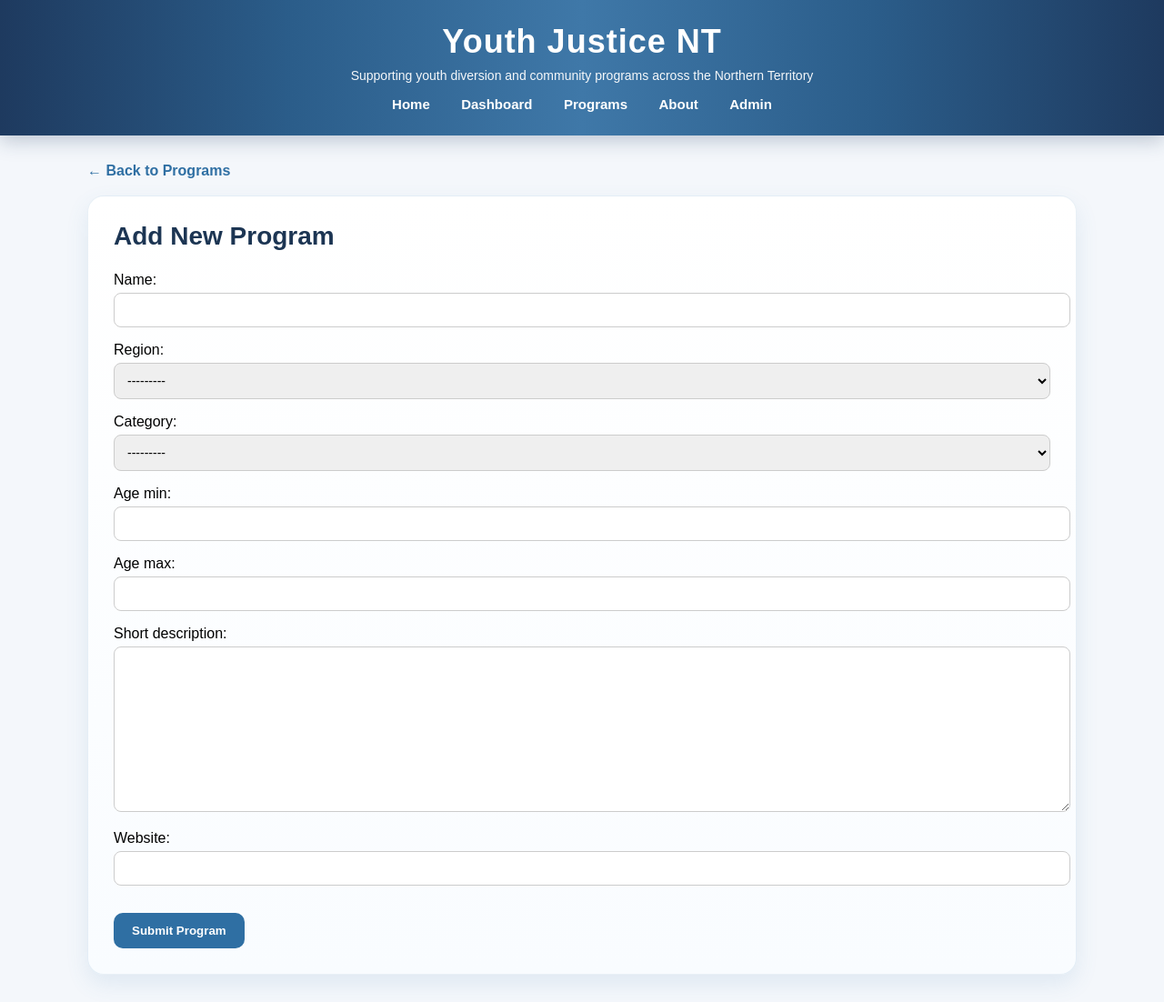
After one commit to Gilbert-GB/Django-HIT237-Group5-S1-2026, a Django app: page /programs/add/ in a window 1280 px wide. The commit adds this page. Shown: the whole page at 91% size. Run offline with Django 5.2, Linux system fonts and the light colour scheme; the visitor is signed in with stand-in values (Sample User, id 1).

Commit message:
adding add program function

```diff
--- /dev/null
+++ b/youthjustice_app/templates/youthjustice_app/add_program.html
@@ -0,0 +1,151 @@
+<!DOCTYPE html>
+<html lang="en">
+<head>
+    <meta charset="UTF-8">
+    <meta name="viewport" content="width=device-width, initial-scale=1.0">
+    <title>Add Program | Youth Justice NT</title>
+
+    <style>
+        body {
+            font-family: Arial, sans-serif;
+            background-color: #f4f7fb;
+            margin: 0;
+            padding: 0;
+        }
+
+        header {
+            background: linear-gradient(
+                to right,
+                #1e3a5f 0%,
+                #2b5d8a 25%,
+                #3f78a8 50%,
+                #2b5d8a 75%,
+                #1e3a5f 100%
+            );
+            color: white;
+            padding: 25px 0;
+            text-align: center;
+            box-shadow: 0 6px 20px rgba(30, 58, 95, 0.25);
+        }
+
+        header h1 {
+            margin: 0;
+            font-size: 36px;
+            letter-spacing: 1px;
+        }
+
+        header p {
+            margin-top: 8px;
+            font-size: 14px;
+            opacity: 0.95;
+        }
+
+        .navbar {
+            margin-top: 15px;
+        }
+
+        .navbar a {
+            display: inline-block;
+            margin: 0 15px;
+            color: white;
+            text-decoration: none;
+            font-weight: bold;
+            font-size: 15px;
+        }
+
+        .navbar a:hover {
+            text-decoration: underline;
+        }
+
+        .container {
+            width: 85%;
+            margin: 30px auto;
+        }
+
+        .form-card {
+            background: linear-gradient(180deg, #ffffff, #f9fcff);
+            padding: 28px;
+            border-radius: 18px;
+            box-shadow: 0 10px 24px rgba(70, 130, 180, 0.12);
+            border: 1px solid rgba(70, 130, 180, 0.12);
+        }
+
+        .form-card h2 {
+            margin-top: 0;
+            color: #1c3553;
+            font-size: 28px;
+        }
+
+        form p {
+            margin-bottom: 15px;
+        }
+
+        input, select, textarea {
+            width: 100%;
+            padding: 10px;
+            border-radius: 8px;
+            border: 1px solid #ccc;
+            margin-top: 5px;
+            font-size: 14px;
+        }
+
+        button {
+            margin-top: 15px;
+            background-color: #2f6fa3;
+            color: white;
+            border: none;
+            padding: 12px 20px;
+            border-radius: 10px;
+            font-weight: bold;
+            cursor: pointer;
+        }
+
+        button:hover {
+            background-color: #1c3553;
+        }
+
+        .back-link {
+            display: inline-block;
+            margin-bottom: 18px;
+            text-decoration: none;
+            color: #2f6fa3;
+            font-weight: 600;
+        }
+    </style>
+</head>
+
+<body>
+
+<header>
+    <h1>Youth Justice NT</h1>
+    <p>Supporting youth diversion and community programs across the Northern Territory</p>
+
+    <div class="navbar">
+        <a href="{% url 'home' %}">Home</a>
+        <a href="{% url 'dashboard' %}">Dashboard</a>
+        <a href="{% url 'programs' %}">Programs</a>
+        <a href="{% url 'about' %}">About</a>
+        <a href="/admin/">Admin</a>
+    </div>
+</header>
+
+<div class="container">
+
+    <a href="{% url 'programs' %}" class="back-link">← Back to Programs</a>
+
+    <div class="form-card">
+        <h2>Add New Program</h2>
+
+        <form method="post">
+            {% csrf_token %}
+
+            {{ form.as_p }}
+
+            <button type="submit">Submit Program</button>
+        </form>
+    </div>
+
+</div>
+
+</body>
+</html>
--- a/youthjustice_app/urls.py
+++ b/youthjustice_app/urls.py
@@ -2,11 +2,11 @@ from django.contrib import admin
 from django.urls import path
 from youthjustice_app import views
 from youthjustice_app.views import DashboardView
+from .views import add_program
 
 urlpatterns = [
     path("admin/", admin.site.urls),
-
-    # ✅ HTML PAGE
+    path("programs/add/", views.ProgramCreateView.as_view(), name="add_program"),
     path("dashboard/", views.dashboard_page, name="dashboard"),
 
     # ✅ API ENDPOINT
--- a/youthjustice_app/views.py
+++ b/youthjustice_app/views.py
@@ -11,6 +11,48 @@ from .models import CrimeData
 from django.shortcuts import render
 from django.http import JsonResponse
 from youthjustice_app.dashboard_service import DashboardService
+from django.shortcuts import render, redirect
+from .forms import ProgramForm
+from django.contrib.auth.mixins import LoginRequiredMixin
+from django.views.generic import CreateView
+from .models import Program
+
+class ProgramCreateView(LoginRequiredMixin, CreateView):
+    model = Program
+    fields = [
+        "name",
+        "region",
+        "category",
+        "age_min",
+        "age_max",
+        "short_description",
+        "website",
+    ]
+    template_name = "youthjustice_app/add_program.html"
+    success_url = "/programs/"
+    def form_valid(self, form):
+        form.instance.organisation = self.request.user.username
+        return super().form_valid(form)
+
+def add_program(request):
+    if request.method == "POST":
+        form = ProgramForm(request.POST)
+        if form.is_valid():
+            program = form.save(commit=False)
+
+            # link to logged-in organisation
+            if request.user.is_authenticated:
+                try:
+                    program.owner = request.user.organisation_profile
+                except:
+                    pass
+
+            program.save()
+            return redirect("programs")
+    else:
+        form = ProgramForm()
+
+    return render(request, "youthjustice_app/add_program.html", {"form": form})
 
 class DashboardView(TemplateView):
     template_name = "youthjustice_app/dashboard.html"
```
Also changed, not shown: youthjustice_app/forms.py (+20 -0 lines), youthjustice_app/templates/programs.html (+11 -0 lines).
